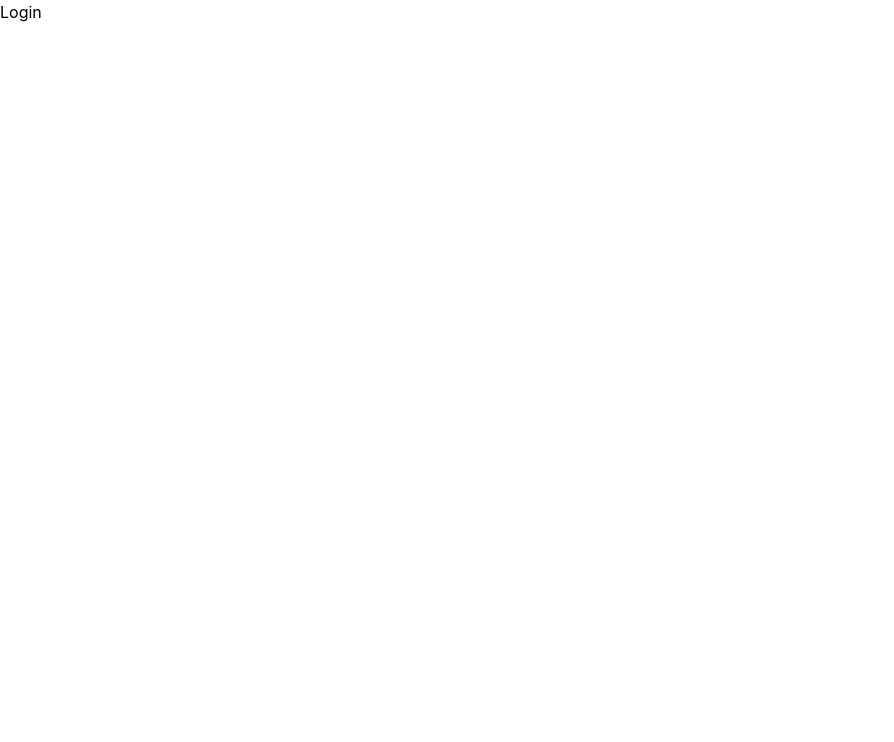
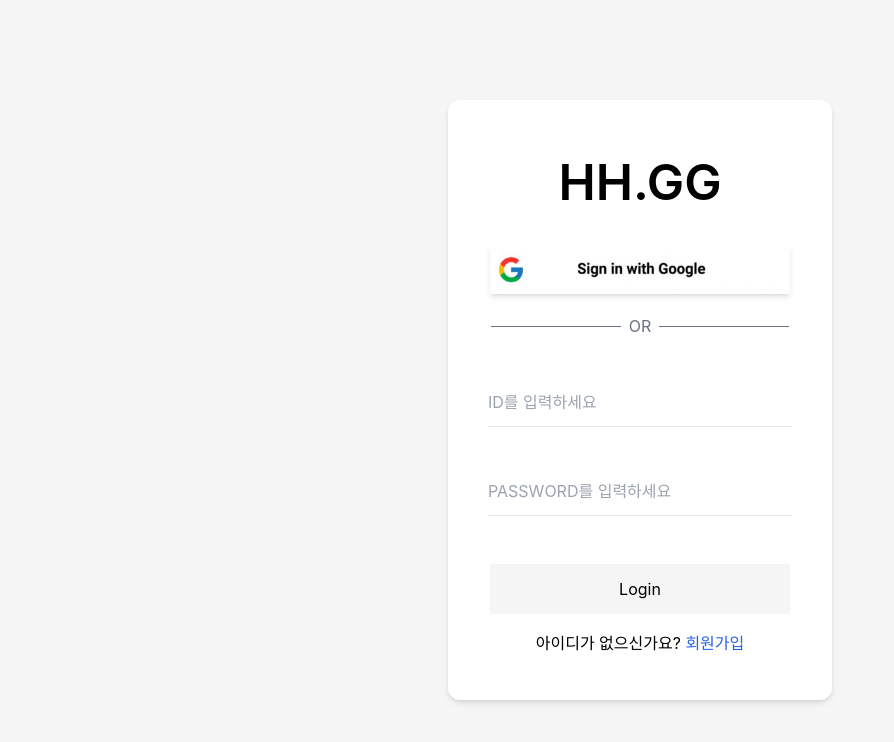
Before and after one commit to hang-hae-gg/FE-hang-hae-gg, a React (Create React App) app in the folder client/: page /login in a window 1280 px wide. Shown: the top 742 px of the page, without its empty margins (0-894 px from the left). Built offline with nearby package versions, Linux system fonts and the light colour scheme.

Commit message:
design: Add css to login page

```diff
--- a/client/src/pages/Join.jsx
+++ b/client/src/pages/Join.jsx
@@ -17,7 +17,7 @@ function Join() {
             </input>
           </div>
           <div>
-            <button className='mt-12 w-[100px] h-[50px]'>회원가입</button>
+          <button className='mt-12 w-[300px] h-[50px] bg-[#F5F5F5]'>SignUp</button>
           </div>
         </div>
       </div>
--- a/client/src/pages/Login.jsx
+++ b/client/src/pages/Login.jsx
@@ -1,8 +1,36 @@
 import React from 'react'
+import Image from '../assets/google.png'
 
 function Login() {
   return (
-    <div>Login</div>
+    <div className='flex flex-1 items-center justify-center py-16 bg-[#F5F5F5] h-screen '>
+      <div className="max-w-sm mx-auto bg-white rounded-xl shadow-md flex items-center w-[700px] h-[600px] px-10">
+        <div className='flex flex-1 flex-col  items-center'>
+          <h1 className='text-[50px] font-semibold'>HH.GG</h1>
+          <button className='mt-6 w-[300px] h-[50px] mb-[20px] shadow-md'>
+            <img src={Image} /></button>
+          <div className="flex items-center space-x-2">
+            <div className="flex-1 h-[1px] w-[130px] bg-gray-500"></div>
+            <span className="text-gray-500">OR</span>
+            <div className="flex-1 h-[1px] w-[130px] bg-gray-500"></div>
+          </div>
+          <div>
+            <input
+              className='bg-transparent border-b py-3 mt-10 outline-none w-full focus:border-black' placeholder="ID를 입력하세요">
+            </input>
+            <input
+              className='bg-transparent border-b py-3 mt-10 outline-none w-full focus:border-black' placeholder="PASSWORD를 입력하세요">
+            </input>
+          </div>
+          <div>
+            <button className='mt-12 w-[300px] h-[50px] bg-[#F5F5F5]'>Login</button>
+          </div>
+          <div className='pt-[17px]'>
+          <span>아이디가 없으신가요?</span> <button className='text-blue-600'>회원가입</button>
+          </div>
+        </div>
+      </div>
+    </div>
   )
 }
 
```
Also changed, not shown: client/src/assets/google.png (added).
